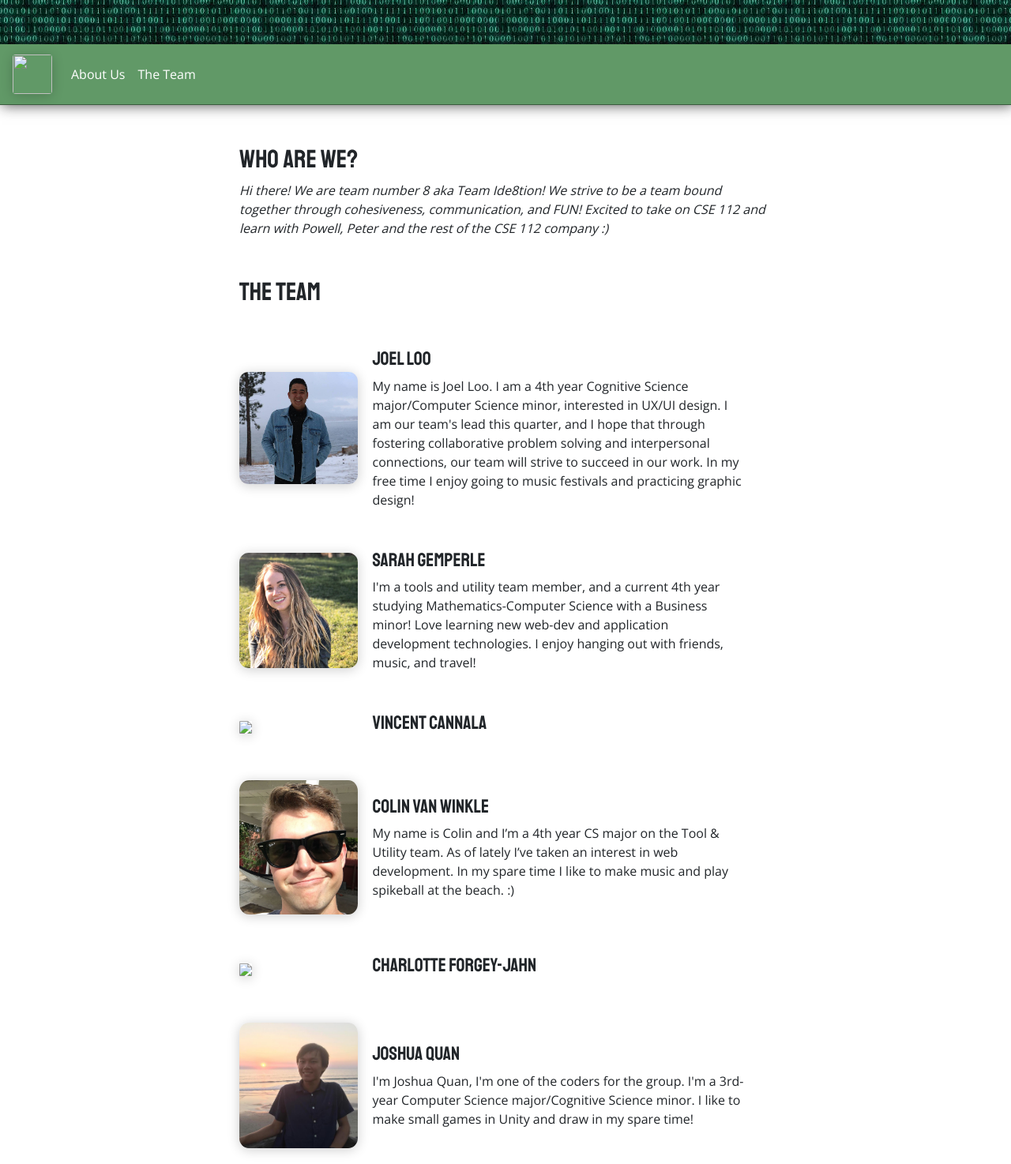
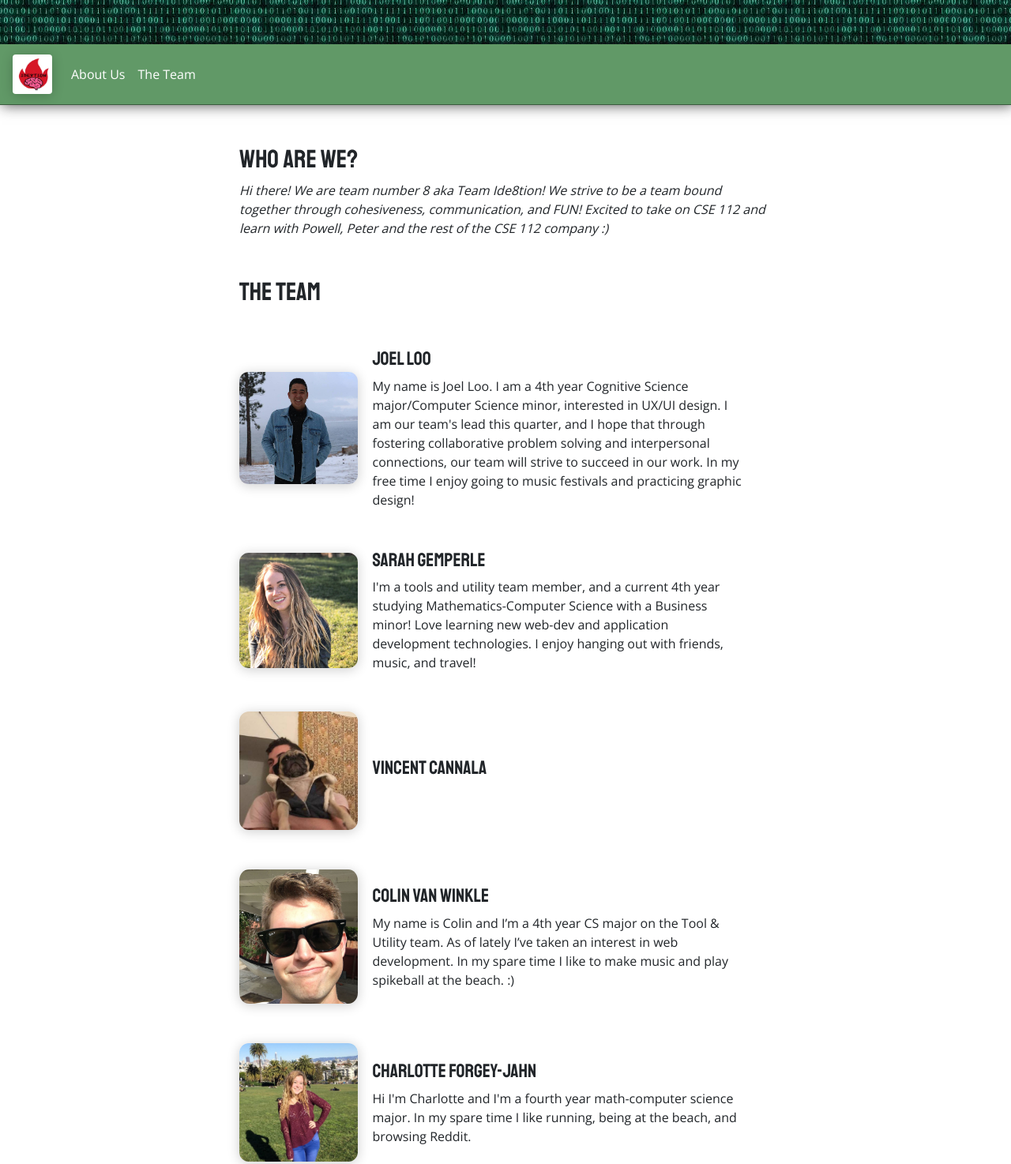
Before and after one commit to ucsd-cse112-sp19/cse112-sp19-team8, a plain HTML site: page index.html in a window 1280 px wide. Shown: the part 194-1668 px from the top of the page at 79% size. Drawn offline with nearby package versions, Linux system fonts and the light colour scheme; a script that the page names is missing; a web font is replaced by a local one.

Commit message:
added person

```diff
--- a/index.html
+++ b/index.html
@@ -56,7 +56,7 @@
 
   <nav class="navbar navbar-expand-lg navbar-light" style="background-color: #619967;">
     <!-- TODO: Logo-->
-    <a class="navbar-brand" href="#"><img src="./img/logo.png" class="nav-logo"></img></a>
+    <a class="navbar-brand" href="#"><img src="./img/Logo.jpg" class="nav-logo"></img></a>
   <button class="navbar-toggler" type="button" data-toggle="collapse" data-target="#navbarSupportedContent" aria-controls="navbarSupportedContent" aria-expanded="false" aria-label="Toggle navigation">
     <span class="navbar-toggler-icon"></span>
   </button>
@@ -109,7 +109,7 @@
     </div>
     <div class="row teammember">
         <div class="col-md-3">
-          <img src="./img/Sam.png" class="col-img"/>
+          <img src="./img/Vincent.jpg" class="col-img"/>
         </div>
         <div class="col">
           <h4>Vincent Cannala</h4>
@@ -129,11 +129,11 @@
     </div>
     <div class="row teammember">
         <div class="col-md-3">
-          <img src="./img/Janelle.jpg" class="col-img"/>
+          <img src="./img/Charlotte.jpg" class="col-img"/>
         </div>
         <div class="col">
           <h4>Charlotte Forgey-Jahn</h4>
-
+          Hi I'm Charlotte and I'm a fourth year math-computer science major. In my spare time I like running, being at the beach, and browsing Reddit.
         </div>
     </div>
     <div class="row teammember">
```
Also changed, not shown: img/Charlotte.jpg (added), img/Logo.jpg (added), img/Vincent.jpg (added), 1 other file.
